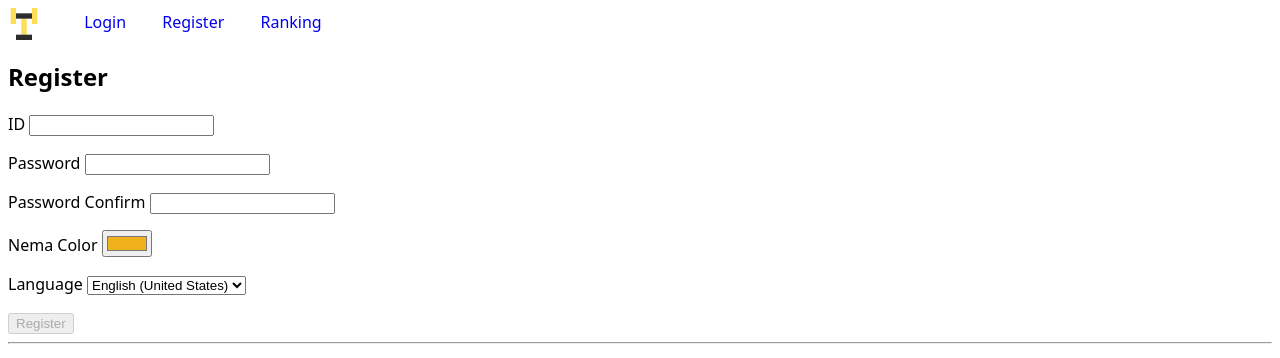
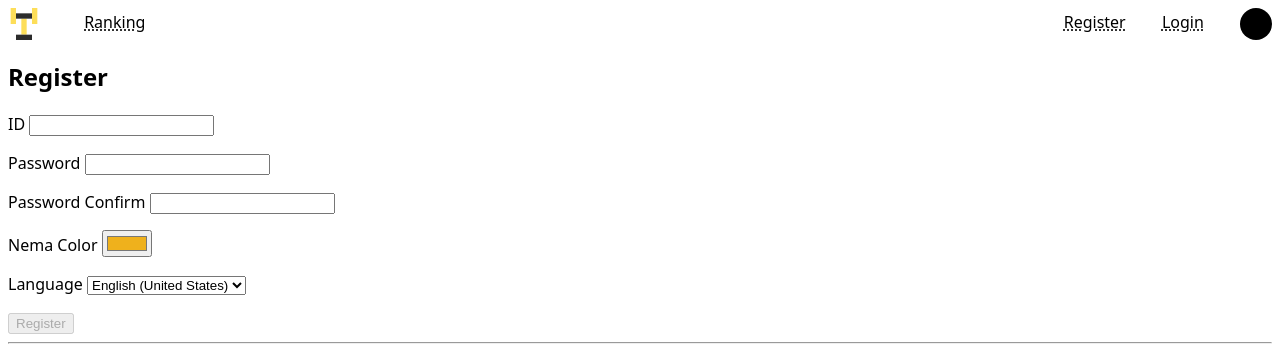
Before and after one commit to junhg0211/liskadia, a Flask app: page /register in a window 1280 px wide. Shown: the top 358 px of the page. Run offline with Flask 2, Linux system fonts and the light colour scheme; parts of the project's set-up code (start-up, migrations or seed data) failed here and were passed over; some web fonts are replaced.

Commit message:
내비게이션 디자인 수정

```diff
--- a/res/language/ZA-ZS.json
+++ b/res/language/ZA-ZS.json
@@ -1,7 +1,7 @@
 {
   "base": {
     "logo": "Draviàs",
-    "logined_as": "Loginè roy {0}",
+    "logined_as": "Loginè roy <a href=\"/profile/{0}\">{0}</a>",
     "profile": "Miro",
     "logout": "Nigol",
     "new_game": "Novésemüsie",
--- a/res/language/en-US.json
+++ b/res/language/en-US.json
@@ -1,7 +1,7 @@
 {
   "base": {
     "logo": "Logo",
-    "logined_as": "Logined as {0}",
+    "logined_as": "Logined as <a href=\"/profile/{0}\">{0}</a>",
     "profile": "Profile",
     "logout": "Logout",
     "new_game": "New Game",
--- a/res/language/ja-JP.json
+++ b/res/language/ja-JP.json
@@ -1,7 +1,7 @@
 {
   "base": {
     "logo": "ロゴ",
-    "logined_as": "{0}でログイン",
+    "logined_as": "<a href=\"/profile/{0}\">{0}</a>でログイン",
     "profile": "プロフィール",
     "logout": "ログアウト",
     "new_game": "新しいゲーム",
--- a/res/language/ko-KR.json
+++ b/res/language/ko-KR.json
@@ -1,7 +1,7 @@
 {
   "base": {
     "logo": "로고",
-    "logined_as": "{0}으로 로그인함",
+    "logined_as": "<a href=\"/profile/{0}\">{0}</a>으로 로그인함",
     "profile": "프로필",
     "logout": "로그아웃",
     "new_game": "새 게임",
--- a/static/css/base.css
+++ b/static/css/base.css
@@ -9,17 +9,19 @@
 }
 
 a {
-    text-decoration: none;
+    color: black;
+    text-decoration: dotted underline;
 }
+
 a:hover {
     text-decoration: underline;
 }
 
 /* navigation */
 
-.nav--logo-icon {
+.nav--logo-icon, .nav--nema-color-indicator {
+    vertical-align: middle;
     height: 2rem;
-    vertical-align: middle;
 }
 
 nav ul {
@@ -30,3 +32,19 @@
     display: inline;
     margin-right: 2rem;
 }
+
+.nav--flex {
+    display: flex;
+}
+
+.nav--flex div {
+    flex: 1;
+}
+
+.nav--right {
+    text-align: right;
+}
+
+nav {
+    margin-bottom: 1rem;
+}
--- a/templates/base.html
+++ b/templates/base.html
@@ -20,25 +20,38 @@
 <body>
 <nav>
     <div class="width-limiter">
+        <div class="nav--flex">
+            <div class="nav--left">
                 <span class="nav--title">
-            <a href="/">
-                <img src="{{ url_for('static', filename='image/logo.svg') }}" class="nav--logo-icon"
-                     alt="{{ get_language('base.logo') }}">
-            </a>
+                    <a href="/"><img src="{{ url_for('static', filename='image/logo.svg') }}" class="nav--logo-icon"
+                             alt="{{ get_language('base.logo') }}"></a>
                 </span>
                 <ul>
                     {% if login_id %}
-                <li>{{ get_language('base.logined_as').format(login_id) }}</li>
-                <li><a href="/profile/{{ login_id }}">{{ get_language('base.profile') }}</a></li>
-                <li><a href="/logout">{{ get_language('base.logout') }}</a></li>
                         <li><a href="/new_game">{{ get_language('base.new_game') }}</a></li>
-                <li><a href="/setting">{{ get_language('base.setting') }}</a></li>
-            {% else %}
-                <li><a href="/login">{{ get_language('base.login') }}</a></li>
-                <li><a href="/register">{{ get_language('base.register') }}</a></li>
                     {% endif %}
                     <li><a href="/ranking">{{ get_language('base.ranking') }}</a></li>
                 </ul>
+            </div>
+            <div class="nav--right">
+                <ul>
+                    {% if login_id %}
+                        <li><a href="/logout">{{ get_language('base.logout') }}</a></li>
+                        <li><a href="/setting">{{ get_language('base.setting') }}</a></li>
+                        <li><a href="/profile/{{ login_id }}">{{ get_language('base.profile') }}</a></li>
+                        <li>{{ get_language('base.logined_as').format(login_id)|safe }}</li>
+                    {% else %}
+                        <li><a href="/register">{{ get_language('base.register') }}</a></li>
+                        <li><a href="/login">{{ get_language('base.login') }}</a></li>
+                    {% endif %}
+                </ul>
+                <a href="/profile/{{ login_id }}">
+                    <svg width="2rem" height="2rem" class="nav--nema-color-indicator">
+                        <circle cx="1rem" cy="1rem" r="1rem" fill="#000000"></circle>
+                    </svg>
+                </a>
+            </div>
+        </div>
     </div>
 </nav>
 <article>
```
Lines whose indentation alone changed are shown as unchanged.
